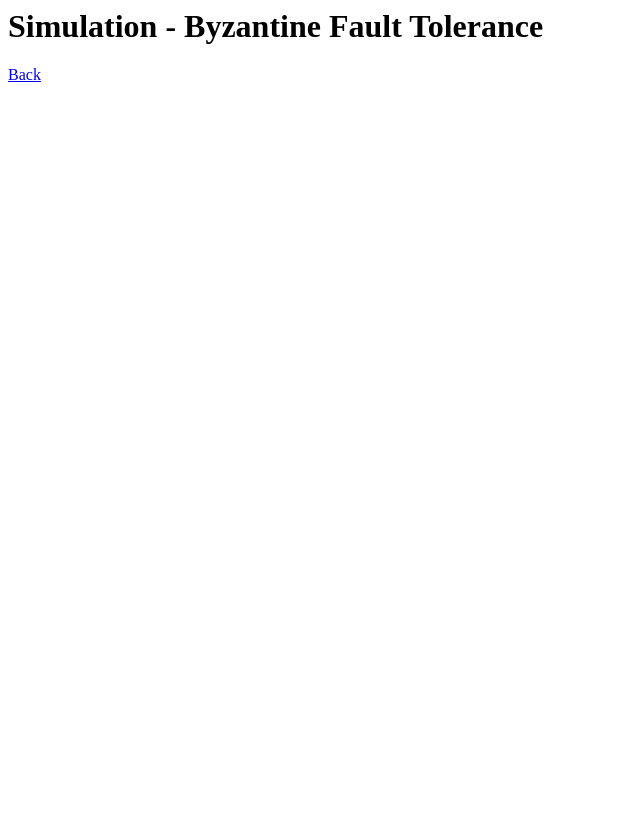
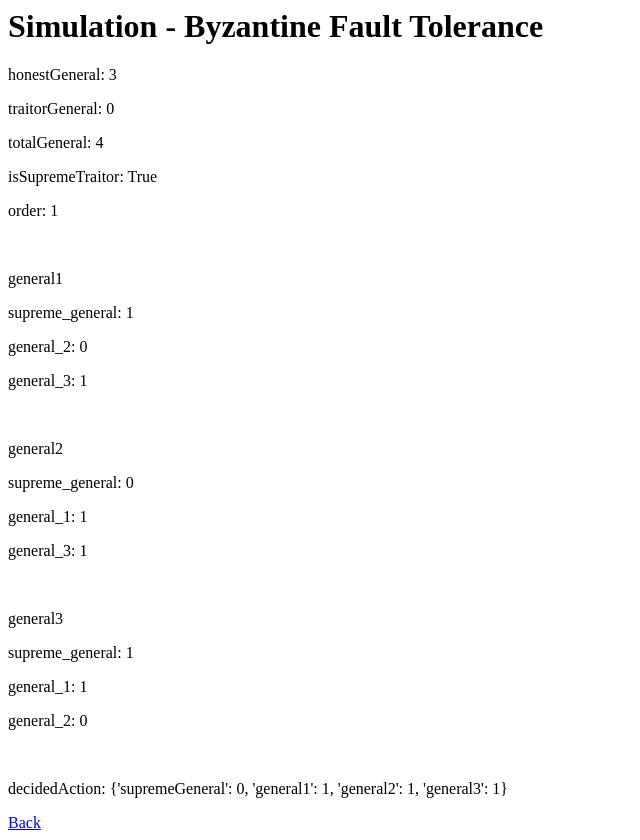
Before and after one commit to fayaadbsa/simulation-bft, a Django app: page /result in a window 1280 px wide. Shown: the whole page, without its empty margins (0-640 px from the left). Before the commit the page ends 82 px from the top, so only its background shows below. Run offline with Django 4.2, Linux system fonts and the light colour scheme.

Commit message:
update result.html

```diff
--- a/app/templates/result.html
+++ b/app/templates/result.html
@@ -7,9 +7,19 @@
 </head>
 <body>
   <h1>Simulation - Byzantine Fault Tolerance</h1>
-  {% for general in generals %}
-    <p> {{ general.name }}: {{ general.consensus }}</p>
+  <p> honestGeneral: {{ honestGeneral }} </p>
+  <p> traitorGeneral: {{ traitorGeneral }} </p>
+  <p> totalGeneral: {{ totalGeneral }} </p>
+  <p> isSupremeTraitor: {{ isSupremeTraitor }} </p>
+  <p> order: {{ order }} </p> <br/>
+  {% for general, messages in log.items %}
+    <p> {{ general }} </p>
+    {% for sender, order in messages.items %}
+    <p> {{ sender }}: {{ order }} </p>
+    {% endfor %}
+    <br/>
   {% endfor %}
+  <p> decidedAction: {{ decidedAction }} </p>
   <a href="/">Back</a>
 </body>
 </html>
```
